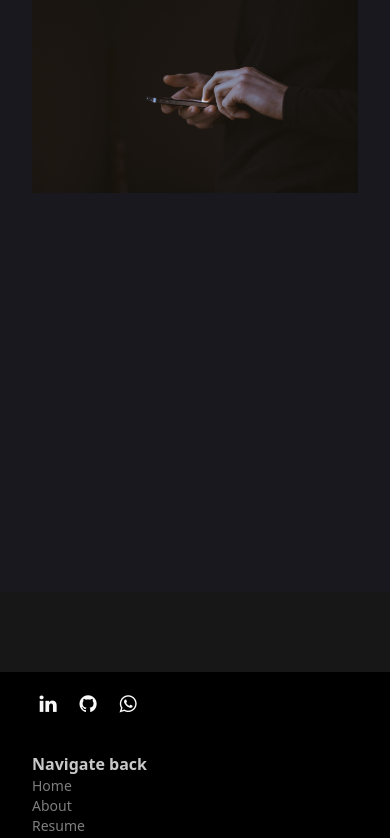
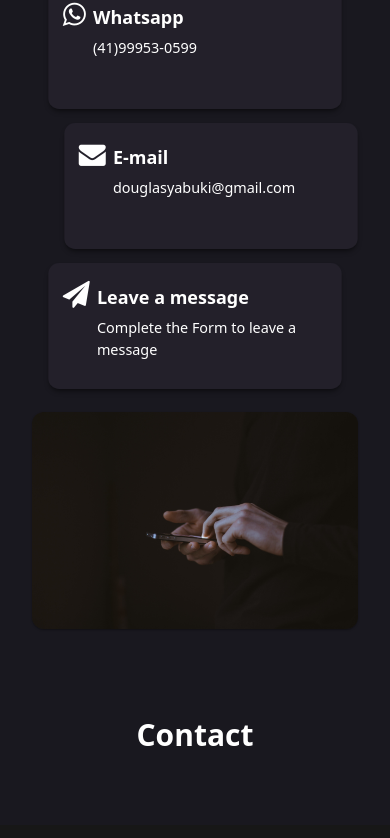
Before and after one commit to douglasyabuki/Portfolio, a React (Vite) app: page / in a window 390 px wide. Shown: the part 6038-6876 px from the top of the page. Built offline with nearby package versions, Linux system fonts and the light colour scheme; a web font is replaced by a local one.

Commit message:
Commit 102: Contact cards ready and responsive

```diff
--- a/src/components/common/contact-list/contact-list.ts
+++ b/src/components/common/contact-list/contact-list.ts
@@ -2,6 +2,7 @@
 import { IContact } from "../../../interfaces/IContact"
 
 export const contactList: IContact[] = [
-  { id: 0, name: 'Whatsapp', content: '(41)99953-0599', icon: 'fa fa-whatsapp', href: 'https://api.whatsapp.com/send?phone=5541999530599' },
-  { id: 1, name: 'E-mail', content: 'douglasyabuki@gmail.com', icon: 'fa fa-envelope', href: 'mailto:douglasyabuki@gmail.com' }
+  { id: 0, name: 'Whatsapp', content: '(41)99953-0599', icon: 'fa fa-whatsapp', href: 'https://api.whatsapp.com/send?phone=5541999530599', routing: false, newPage:true },
+  { id: 1, name: 'E-mail', content: 'douglasyabuki@gmail.com', icon: 'fa fa-envelope', href: 'mailto:douglasyabuki@gmail.com', routing: false },
+  { id: 2, name: 'Leave a message', content: 'Complete the Form to leave a message', icon: 'fa fa-send', href: '#contact-form', routing: true }
 ]
--- a/src/components/main-view/contact/contact-form/ContactForm.tsx
+++ b/src/components/main-view/contact/contact-form/ContactForm.tsx
@@ -1,22 +1,23 @@
 // Hooks
-import { useReducer } from "react";
+import { useReducer } from 'react';
 
-interface Props {
-}
+interface Props {}
 
-export default function ContactForm (props: Props) {
+export default function ContactForm(props: Props) {
   return (
-    <div></div>
-    // <div id='#contact-form' className="relative block custom-bg-2 items-center rounded-2xl p-2 sm:p-7 md:rounded-2xl md:p-8 lg:flex lg:p-10 shadow-lg shadow-translucid-black">
-    //   <div className="container block px-4 text-center lg:text-left align-middle md:px-16 xl:px-12">
-    //     <h1 className="w-auto text-center text-3xl font-bold md:text-4xl lg:text-left xl:text-5xl 2xl:text-6xl">Contact</h1>
-    //     <div className="container items-center align-middle xl:m-6 xl:p-12">
-    //     <img src="/contact.jpg" alt="Photo by Gilles Lambert on Unsplash" className="w-auto h-auto cover rounded-3xl"/>
-    //     </div>
-    //   </div>
-    //   <div className="container items-center align-middle xl:m-6 xl:p-12">
-    //     <h1></h1>
-    //   </div>
-    // </div>
+    <div
+      id="#contact-form"
+      className="relative block items-center rounded-2xl p-2 sm:p-7 md:rounded-2xl md:p-8 lg:flex lg:p-10"
+    >
+      <div className="container block px-4 text-center align-middle md:px-16 lg:text-left xl:px-12">
+        <h1 className="w-auto text-center text-3xl font-bold md:text-4xl lg:text-left xl:text-5xl 2xl:text-6xl">
+          Contact
+        </h1>
+        <div className="container items-center align-middle xl:m-6 xl:p-12"></div>
+      </div>
+      <div className="container items-center align-middle xl:m-6 xl:p-12">
+        <h1></h1>
+      </div>
+    </div>
   );
 }
--- a/src/components/main-view/contact/contact-form/contacts/Contacts.tsx
+++ b/src/components/main-view/contact/contact-form/contacts/Contacts.tsx
@@ -1,11 +1,13 @@
-// interfaces
-import { IContact } from "../../../../../interfaces/IContact";
+// Interfaces
+import { IContact } from '../../../../../interfaces/IContact';
 
+// Components
+import ContactCard from './contact-card/ContactCard';
 interface Props {
   list: IContact[];
 }
 
-export default function Contacts({list}: Props) {
+export default function Contacts({ list }: Props) {
   return (
     <div className="w-auto space-y-12 px-4 py-20 sm:px-7 md:px-8 lg:px-10">
       <h1 className="w-auto text-center text-3xl font-bold md:text-4xl lg:text-left xl:text-5xl 2xl:text-6xl">
@@ -13,12 +15,12 @@ export default function Contacts({list}: Props) {
       </h1>
       <div className="block h-auto w-full items-center justify-between lg:flex xl:gap-4">
         <div className="container mb-4 block w-full lg:mb-0 xl:space-y-2 2xl:space-y-6">
-          {
-
-          }
+          {list.map((item) => (
+            <ContactCard key={item.id} item={item}></ContactCard>
+          ))}
         </div>
-        <div className="container">
-          <img src="/contact.jpg" alt="Photo by Gilles Lambert on Unsplash" />
+        <div className="container ">
+          <img className='cover rounded-xl shadow-sm shadow-translucid-black hover:scale-105 hover:shadow-md hover:shadow-translucid-black transition-transform duration-200 ease-in' src="/contact.jpg" alt="Photo by Gilles Lambert on Unsplash" />
         </div>
       </div>
     </div>
--- a/src/components/main-view/contact/contact-form/contacts/contact-card/ContactCard.tsx
+++ b/src/components/main-view/contact/contact-form/contacts/contact-card/ContactCard.tsx
@@ -1,11 +1,18 @@
 // Interface
 import { IContact } from '../../../../../../interfaces/IContact';
 
+// Utils
+import { scrollOnClick } from '../../../../../../utils/scroll-on-click';
+
+// Props destructuring
 interface Props {
   item: IContact;
 }
 
+// Contact card main function
 export default function ContactCard({ item }: Props) {
+
+  // Returns a single interactive contact card to Contacts.tsx
   return (
     <div
       className={`group container flex h-auto min-h-[140px] scale-90 transform rounded-xl bg-background-div1 p-4 shadow-md shadow-translucid-black duration-300 hover:scale-100 hover:shadow-lg hover:shadow-translucid-black lg:min-h-[110px] lg:p-2 xl:p-4 2xl:min-h-[165px] ${
@@ -17,19 +24,19 @@ export default function ContactCard({ item }: Props) {
         text-3xl`}
       ></i>
       <div className="block p-2 lg:p-2 xl:p-4">
-        <div className="flex items-baseline gap-4">
+        <div className="items-baseline gap-4">
           <h2 className="mb-2 text-xl font-bold md:text-2xl xl:mb-4 xl:text-3xl 2xl:text-4xl">
             {item.name}
           </h2>
         </div>
-        <h4 className="xl:text-lg 2xl:text-2xl">
-          {`${item.content} in `}
-        </h4>
+        <a
+          href={item.href}
+          onClick={item.routing ? () => scrollOnClick(item.href) : null}
+          target={item.newPage ? '_blank' : '_self'}
+        >
+          <h4 className="xl:text-lg 2xl:text-2xl">{`${item.content}`}</h4>
+        </a>
       </div>
     </div>
   );
 }
-// export const contactList: IContact[] = [
-//   { id: 0, name: 'Whatsapp', content: '(41)99953-0599', icon: 'fa fa-whatsapp', href: 'https://api.whatsapp.com/send?phone=5541999530599' },
-//   { id: 1, name: 'E-mail', content: 'douglasyabuki@gmail.com', icon: 'fa fa-envelope', href: 'mailto:douglasyabuki@gmail.com' }
-// ]
--- a/src/interfaces/IContact.ts
+++ b/src/interfaces/IContact.ts
@@ -5,4 +5,6 @@ export interface IContact {
   content: string,
   icon:string,
   href:string,
+  routing?: boolean,
+  newPage?: boolean
 }
```
